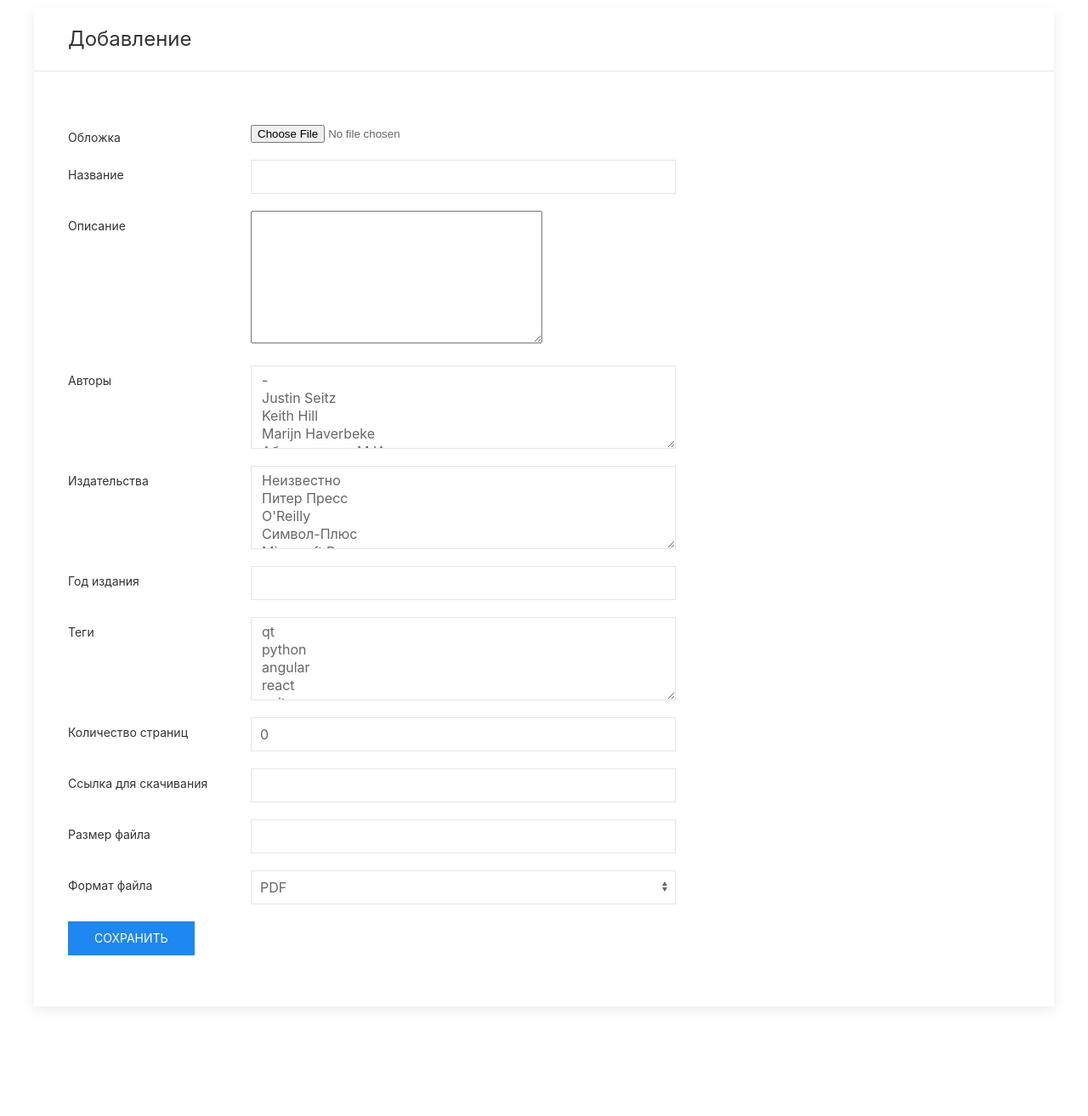
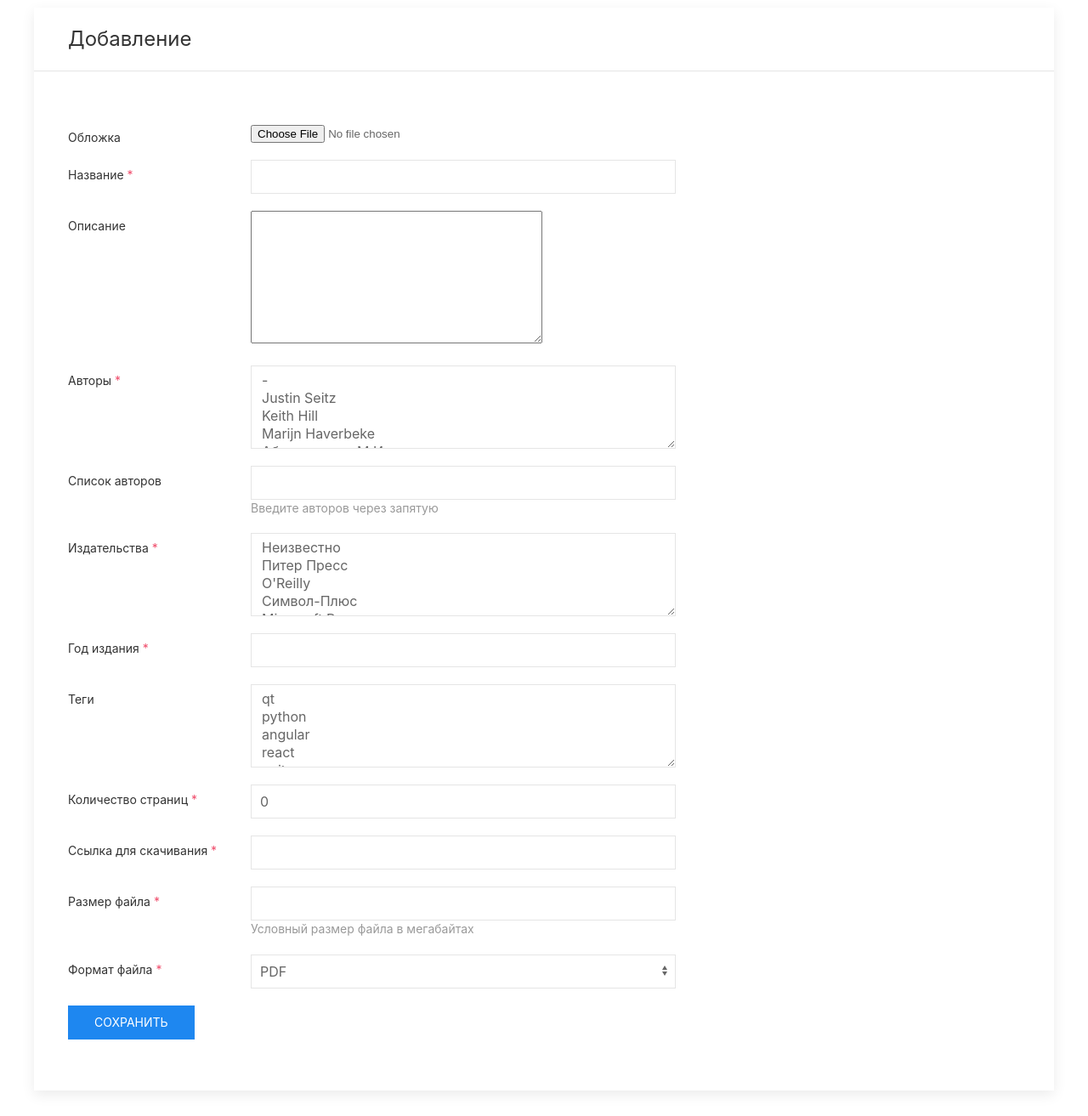
Before and after one commit to UserNikita/easycode_django, a Django app: page /library/book/add/ in a window 1280 px wide. Shown: the part 155-1468 px from the top of the page at 85% size. Before the commit the page ends 1341 px from the top, so only its background shows below. Run offline with Django 3.2, Linux system fonts and the light colour scheme; the visitor is signed in with stand-in values (Sample User, id 1); data comes from the database, SQL or seed files in the repository; parts of the project's set-up code (start-up, migrations or seed data) failed here and were passed over; some libraries are stand-ins or nearby versions.

Commit message:
Исправлена форма редактирования книги

```diff
--- a/apps/library/forms.py
+++ b/apps/library/forms.py
@@ -5,6 +5,19 @@ from .models import Book, Author, Publisher, Tag
 
 
 class BookForm(forms.ModelForm):
+    authors_list = forms.CharField(label="Список авторов", help_text="Введите авторов через запятую", required=False,
+                                   widget=forms.TextInput(attrs={'class': 'uk-input uk-form-width-large'}))
+
+    def save(self, commit=True):
+        book = super().save(commit=commit)
+        # Добавление авторов перечисленных в текстовом поле через запятую
+        authors_list = self.cleaned_data.get('authors_list', '').split(',')
+        authors_list = filter(None, [author.strip() for author in authors_list])
+        for author_fullname in authors_list:
+            author = Author.objects.get_or_create(full_name=author_fullname)[0]
+            book.authors.add(author)
+        return book
+
     class Meta:
         model = Book
         fields = '__all__'
--- a/apps/library/templates/library/book_update.html
+++ b/apps/library/templates/library/book_update.html
@@ -22,108 +22,25 @@
         <div class="uk-card-body">
             <form class="uk-form-horizontal" method="post" enctype="multipart/form-data">
                 {% csrf_token %}
-                {{ form.errors }}
-                <div class="uk-margin">
-                    <label for="{{ form.cover.id_for_label }}" class="uk-form-label">
-                        {{ form.cover.label }}
-                    </label>
-                    <div class="uk-form-controls">
-                        {{ form.cover }}
-                        {{ form.cover.errors }}
+
+                {% if form.non_field_errors %}
+                    <div class="uk-text-danger">
+                        {{ form.non_field_errors }}
                     </div>
-                </div>
-                <div class="uk-margin">
-                    <label for="{{ form.title.id_for_label }}" class="uk-form-label">
-                        {{ form.title.label }}
-                    </label>
-                    <div class="uk-form-controls">
-                        {{ form.title }}
-                        {{ form.title.errors }}
-                    </div>
-                </div>
-                <div class="uk-margin">
-                    <label for="{{ form.description.id_for_label }}" class="uk-form-label">
-                        {{ form.description.label }}
-                    </label>
-                    <div class="uk-form-controls">
-                        {{ form.description }}
-                        {{ form.description.errors }}
-                    </div>
-                </div>
-                <div class="uk-margin">
-                    <label for="{{ form.authors.id_for_label }}" class="uk-form-label">
-                        {{ form.authors.label }}
-                    </label>
-                    <div class="uk-form-controls">
-                        {{ form.authors }}
-                        {{ form.authors.errors }}
-                    </div>
-                </div>
-                <div class="uk-margin">
-                    <label for="{{ form.publishers.id_for_label }}" class="uk-form-label">
-                        {{ form.publishers.label }}
-                    </label>
-                    <div class="uk-form-controls">
-                        {{ form.publishers }}
-                        {{ form.publishers.errors }}
-                    </div>
-                </div>
-                <div class="uk-margin">
-                    <label for="{{ form.year.id_for_label }}" class="uk-form-label">
-                        {{ form.year.label }}
-                    </label>
-                    <div class="uk-form-controls">
-                        {{ form.year }}
-                        {{ form.year.errors }}
-                    </div>
-                </div>
-                <div class="uk-margin">
-                    <label for="{{ form.tags.id_for_label }}" class="uk-form-label">
-                        {{ form.tags.label }}
-                    </label>
-                    <div class="uk-form-controls">
-                        {{ form.tags }}
-                        {{ form.tags.errors }}
-                    </div>
-                </div>
-                <div class="uk-margin">
-                    <label for="{{ form.page_count.id_for_label }}" class="uk-form-label">
-                        {{ form.page_count.label }}
-                    </label>
-                    <div class="uk-form-controls">
-                        {{ form.page_count }}
-                        {{ form.page_count.errors }}
-                    </div>
-                </div>
+                {% endif %}
 
-
-                 <div class="uk-margin">
-                    <label for="{{ form.url.id_for_label }}" class="uk-form-label">
-                        {{ form.url.label }}
-                    </label>
-                    <div class="uk-form-controls">
-                        {{ form.url }}
-                        {{ form.url.errors }}
-                    </div>
-                </div>
-                 <div class="uk-margin">
-                    <label for="{{ form.size.id_for_label }}" class="uk-form-label">
-                        {{ form.size.label }}
-                    </label>
-                    <div class="uk-form-controls">
-                        {{ form.size }}
-                        {{ form.size.errors }}
-                    </div>
-                </div>
-                 <div class="uk-margin">
-                    <label for="{{ form.format.id_for_label }}" class="uk-form-label">
-                        {{ form.format.label }}
-                    </label>
-                    <div class="uk-form-controls">
-                        {{ form.format }}
-                        {{ form.format.errors }}
-                    </div>
-                </div>
+                {% include 'library/form_field.html' with field=form.cover %}
+                {% include 'library/form_field.html' with field=form.title %}
+                {% include 'library/form_field.html' with field=form.description %}
+                {% include 'library/form_field.html' with field=form.authors %}
+                {% include 'library/form_field.html' with field=form.authors_list %}
+                {% include 'library/form_field.html' with field=form.publishers %}
+                {% include 'library/form_field.html' with field=form.year %}
+                {% include 'library/form_field.html' with field=form.tags %}
+                {% include 'library/form_field.html' with field=form.page_count %}
+                {% include 'library/form_field.html' with field=form.url %}
+                {% include 'library/form_field.html' with field=form.size %}
+                {% include 'library/form_field.html' with field=form.format %}
 
                 <div class="uk-margin">
                     <button type="submit" class="uk-button uk-button-primary">
--- /dev/null
+++ b/apps/library/templates/library/form_field.html
@@ -0,0 +1,21 @@
+<div class="uk-margin">
+    <label for="{{ field.id_for_label }}" class="uk-form-label">
+        {{ field.label }}
+        {% if field.field.required %}
+            <span class="uk-text-danger">*</span>
+        {% endif %}
+    </label>
+    <div class="uk-form-controls">
+        {{ field }}
+        {% if field.help_text %}
+            <div class="uk-text-meta">
+                {{ field.help_text|safe }}
+            </div>
+        {% endif %}
+        {% if field.errors %}
+            <div class="uk-text-danger">
+                {{ field.errors }}
+            </div>
+        {% endif %}
+    </div>
+</div>
```
